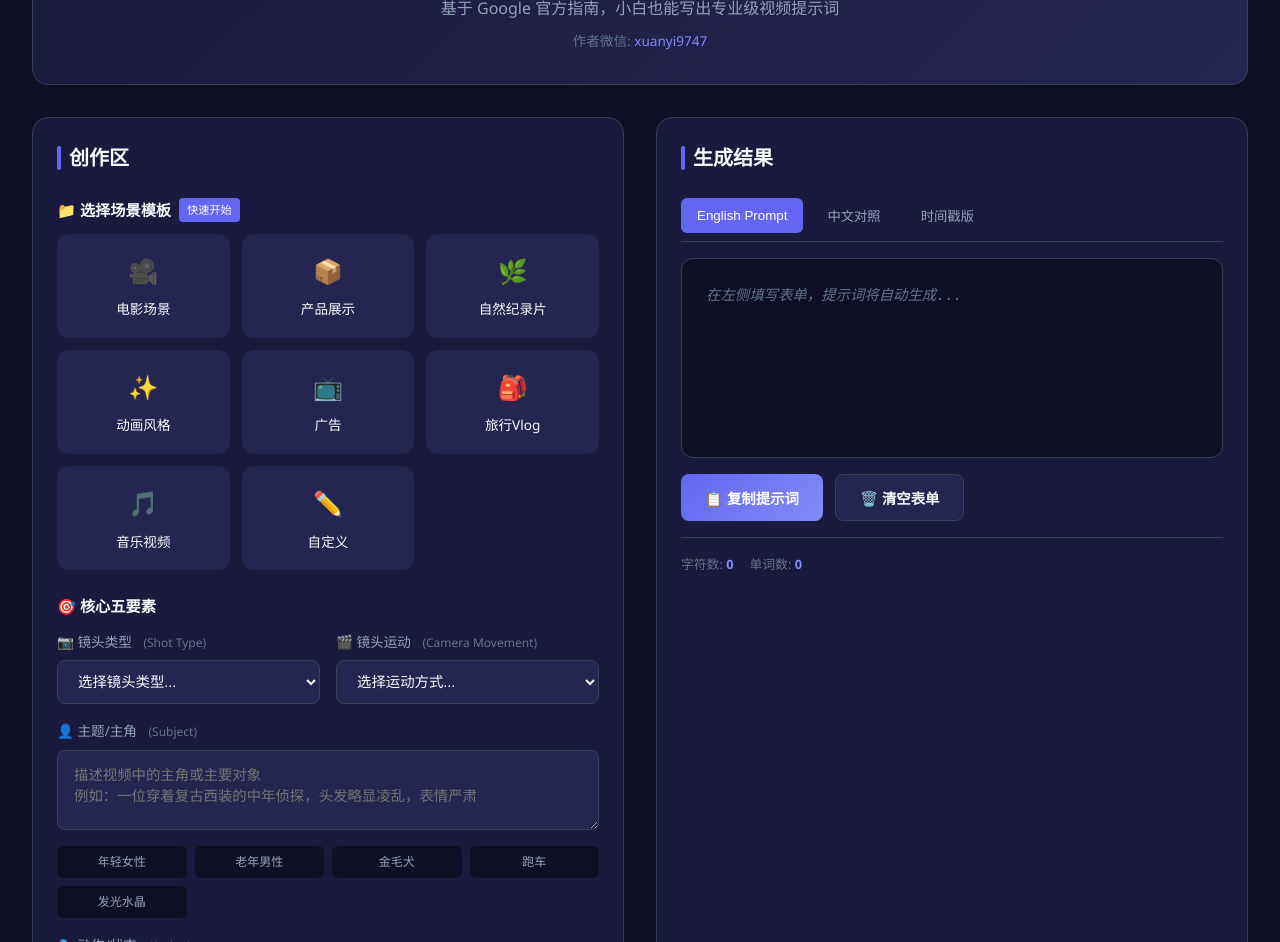
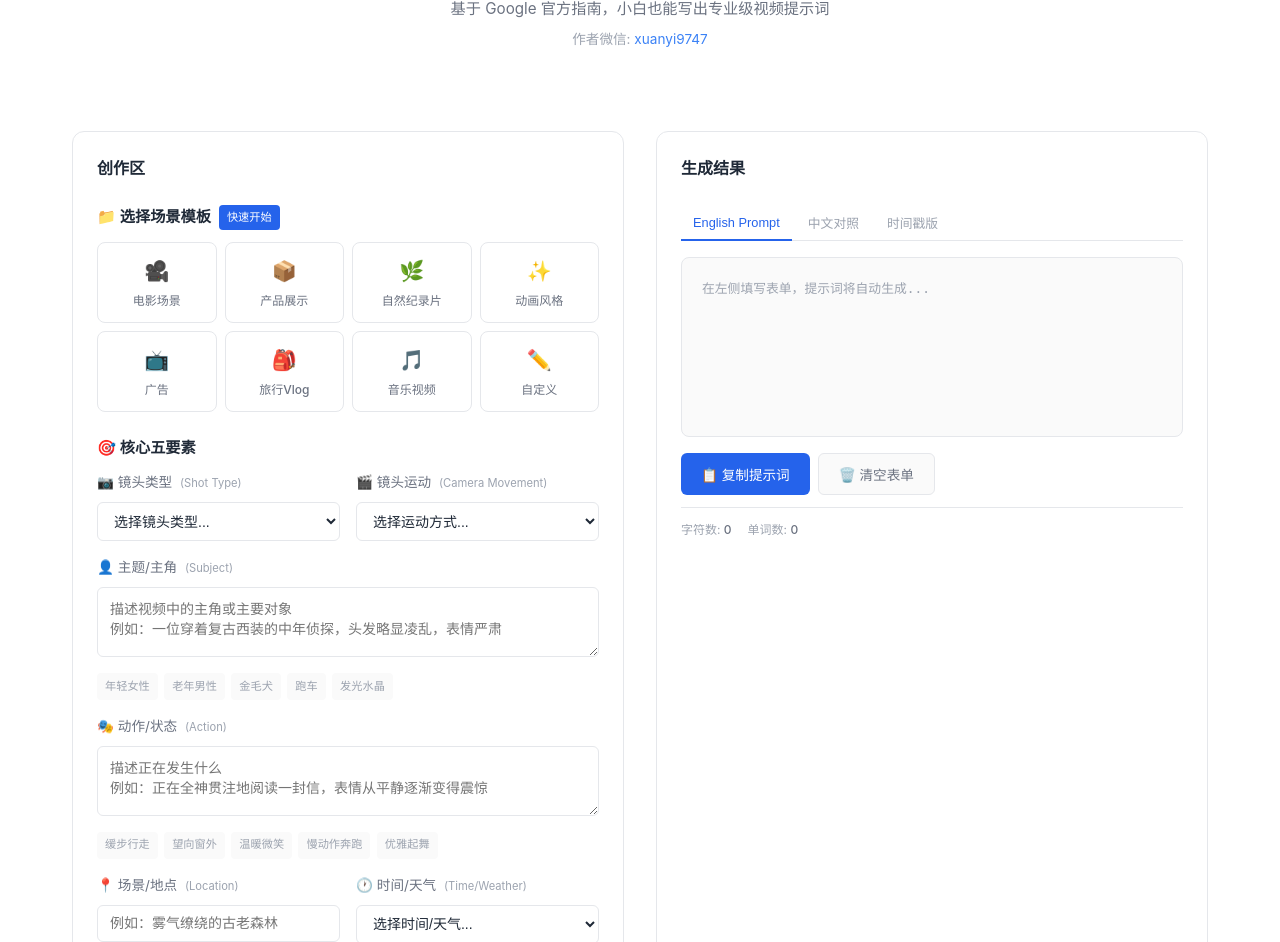
Before and after one commit to xuanxuan1983/veo-prompt-generator, a plain HTML site: page index.html in a window 1280 px wide. Shown: the part 128-1070 px from the top of the page. Drawn offline with Linux system fonts and the light colour scheme.

Commit message:
Redesign: Light minimalist style

```diff
--- a/index.html
+++ b/index.html
@@ -7,16 +7,16 @@
     <title>Veo 视频提示词生成器 | Video Prompt Generator</title>
     <style>
         :root {
-            --bg-primary: #0f0f23;
-            --bg-secondary: #1a1a3e;
-            --bg-tertiary: #252552;
-            --accent-primary: #6366f1;
-            --accent-secondary: #818cf8;
-            --accent-glow: rgba(99, 102, 241, 0.3);
-            --text-primary: #f8fafc;
-            --text-secondary: #94a3b8;
-            --text-muted: #64748b;
-            --border-color: #334155;
+            --bg-primary: #ffffff;
+            --bg-secondary: #fafafa;
+            --bg-tertiary: #f5f5f5;
+            --accent-primary: #2563eb;
+            --accent-secondary: #3b82f6;
+            --accent-glow: rgba(37, 99, 235, 0.1);
+            --text-primary: #1f2937;
+            --text-secondary: #6b7280;
+            --text-muted: #9ca3af;
+            --border-color: #e5e7eb;
             --success: #10b981;
             --warning: #f59e0b;
         }
@@ -28,7 +28,7 @@
         }
 
         body {
-            font-family: 'Segoe UI', system-ui, -apple-system, sans-serif;
+            font-family: -apple-system, BlinkMacSystemFont, 'Segoe UI', Roboto, 'Helvetica Neue', sans-serif;
             background: var(--bg-primary);
             color: var(--text-primary);
             min-height: 100vh;
@@ -36,32 +36,29 @@
         }
 
         .container {
-            max-width: 1400px;
+            max-width: 1200px;
             margin: 0 auto;
             padding: 2rem;
         }
 
         header {
             text-align: center;
-            margin-bottom: 2rem;
-            padding: 2rem;
-            background: linear-gradient(135deg, var(--bg-secondary) 0%, var(--bg-tertiary) 100%);
-            border-radius: 16px;
-            border: 1px solid var(--border-color);
+            margin-bottom: 2.5rem;
+            padding: 2.5rem 2rem;
         }
 
         header h1 {
-            font-size: 2rem;
-            background: linear-gradient(135deg, var(--accent-primary), var(--accent-secondary));
-            -webkit-background-clip: text;
-            -webkit-text-fill-color: transparent;
-            background-clip: text;
+            font-size: 1.75rem;
+            font-weight: 600;
+            color: var(--text-primary);
             margin-bottom: 0.5rem;
+            letter-spacing: -0.02em;
         }
 
         header p {
             color: var(--text-secondary);
-            font-size: 1rem;
+            font-size: 0.95rem;
+            font-weight: 400;
         }
 
         .main-layout {
@@ -77,66 +74,60 @@
         }
 
         .panel {
-            background: var(--bg-secondary);
-            border-radius: 16px;
+            background: var(--bg-primary);
+            border-radius: 12px;
             padding: 1.5rem;
             border: 1px solid var(--border-color);
         }
 
         .panel-title {
-            font-size: 1.25rem;
+            font-size: 1rem;
             font-weight: 600;
             margin-bottom: 1.5rem;
-            display: flex;
-            align-items: center;
-            gap: 0.5rem;
+            color: var(--text-primary);
         }
 
         .panel-title::before {
-            content: '';
-            width: 4px;
-            height: 24px;
-            background: var(--accent-primary);
-            border-radius: 2px;
+            display: none;
         }
 
         /* Templates Section */
         .templates-grid {
             display: grid;
-            grid-template-columns: repeat(auto-fill, minmax(140px, 1fr));
-            gap: 0.75rem;
+            grid-template-columns: repeat(auto-fill, minmax(100px, 1fr));
+            gap: 0.5rem;
             margin-bottom: 1.5rem;
         }
 
         .template-card {
-            padding: 1rem;
-            background: var(--bg-tertiary);
-            border-radius: 12px;
+            padding: 0.75rem;
+            background: var(--bg-primary);
+            border-radius: 8px;
             cursor: pointer;
-            transition: all 0.3s ease;
-            border: 2px solid transparent;
+            transition: all 0.2s ease;
+            border: 1px solid var(--border-color);
             text-align: center;
         }
 
         .template-card:hover {
-            transform: translateY(-2px);
             border-color: var(--accent-primary);
-            box-shadow: 0 4px 20px var(--accent-glow);
+            background: var(--bg-secondary);
         }
 
         .template-card.active {
             border-color: var(--accent-primary);
-            background: linear-gradient(135deg, var(--bg-tertiary), rgba(99, 102, 241, 0.2));
+            background: rgba(37, 99, 235, 0.05);
         }
 
         .template-icon {
-            font-size: 1.5rem;
-            margin-bottom: 0.5rem;
+            font-size: 1.25rem;
+            margin-bottom: 0.25rem;
         }
 
         .template-name {
-            font-size: 0.85rem;
+            font-size: 0.75rem;
             font-weight: 500;
+            color: var(--text-secondary);
         }
 
         /* Form Elements */
@@ -188,22 +179,22 @@
         }
 
         .label-hint {
-            font-size: 0.75rem;
+            font-size: 0.7rem;
             color: var(--text-muted);
-            margin-left: 0.5rem;
+            margin-left: 0.25rem;
         }
 
         input,
         select,
         textarea {
             width: 100%;
-            padding: 0.75rem 1rem;
-            background: var(--bg-tertiary);
+            padding: 0.6rem 0.75rem;
+            background: var(--bg-primary);
             border: 1px solid var(--border-color);
-            border-radius: 8px;
+            border-radius: 6px;
             color: var(--text-primary);
-            font-size: 0.9rem;
-            transition: all 0.2s ease;
+            font-size: 0.875rem;
+            transition: border-color 0.2s ease;
         }
 
         input:focus,
@@ -211,11 +202,10 @@
         textarea:focus {
             outline: none;
             border-color: var(--accent-primary);
-            box-shadow: 0 0 0 3px var(--accent-glow);
         }
 
         textarea {
-            min-height: 80px;
+            min-height: 70px;
             resize: vertical;
         }
 
@@ -225,35 +215,35 @@
 
         /* Collapsible Sections */
         .collapsible {
-            margin-bottom: 1rem;
+            margin-bottom: 0.75rem;
         }
 
         .collapsible-header {
             display: flex;
             align-items: center;
             justify-content: space-between;
-            padding: 0.75rem 1rem;
-            background: var(--bg-tertiary);
-            border-radius: 8px;
+            padding: 0.6rem 0.75rem;
+            background: var(--bg-secondary);
+            border-radius: 6px;
             cursor: pointer;
-            transition: all 0.2s ease;
+            transition: background 0.2s ease;
+            font-size: 0.875rem;
+            color: var(--text-secondary);
         }
 
         .collapsible-header:hover {
-            background: var(--bg-primary);
+            background: var(--bg-tertiary);
         }
 
         .collapsible-header.active {
-            border-radius: 8px 8px 0 0;
+            border-radius: 6px 6px 0 0;
         }
 
         .collapsible-content {
             display: none;
             padding: 1rem;
-            background: var(--bg-primary);
-            border-radius: 0 0 8px 8px;
-            border: 1px solid var(--border-color);
-            border-top: none;
+            background: var(--bg-secondary);
+            border-radius: 0 0 6px 6px;
         }
 
         .collapsible-content.show {
@@ -262,6 +252,7 @@
 
         .chevron {
             transition: transform 0.2s ease;
+            font-size: 0.75rem;
         }
 
         .collapsible-header.active .chevron {
@@ -275,13 +266,13 @@
         }
 
         .output-box {
-            background: var(--bg-primary);
-            border-radius: 12px;
-            padding: 1.5rem;
-            min-height: 200px;
-            font-family: 'Consolas', 'Monaco', monospace;
-            font-size: 0.9rem;
-            line-height: 1.8;
+            background: var(--bg-secondary);
+            border-radius: 8px;
+            padding: 1.25rem;
+            min-height: 180px;
+            font-family: 'SF Mono', 'Monaco', 'Consolas', monospace;
+            font-size: 0.8rem;
+            line-height: 1.7;
             white-space: pre-wrap;
             word-break: break-word;
             border: 1px solid var(--border-color);
@@ -290,7 +281,7 @@
 
         .output-placeholder {
             color: var(--text-muted);
-            font-style: italic;
+            font-style: normal;
         }
 
         .output-section {
@@ -298,8 +289,8 @@
         }
 
         .output-label {
-            font-size: 0.75rem;
-            color: var(--accent-secondary);
+            font-size: 0.7rem;
+            color: var(--text-muted);
             text-transform: uppercase;
             letter-spacing: 0.05em;
             margin-bottom: 0.5rem;
@@ -307,36 +298,36 @@
 
         /* Buttons */
         .btn {
-            padding: 0.75rem 1.5rem;
+            padding: 0.6rem 1.25rem;
             border: none;
-            border-radius: 8px;
-            font-size: 0.9rem;
-            font-weight: 600;
+            border-radius: 6px;
+            font-size: 0.85rem;
+            font-weight: 500;
             cursor: pointer;
-            transition: all 0.2s ease;
+            transition: all 0.15s ease;
             display: inline-flex;
             align-items: center;
-            gap: 0.5rem;
+            gap: 0.4rem;
         }
 
         .btn-primary {
-            background: linear-gradient(135deg, var(--accent-primary), var(--accent-secondary));
+            background: var(--accent-primary);
             color: white;
         }
 
         .btn-primary:hover {
-            transform: translateY(-2px);
-            box-shadow: 0 4px 20px var(--accent-glow);
+            background: var(--accent-secondary);
         }
 
         .btn-secondary {
-            background: var(--bg-tertiary);
-            color: var(--text-primary);
+            background: var(--bg-secondary);
+            color: var(--text-secondary);
             border: 1px solid var(--border-color);
         }
 
         .btn-secondary:hover {
             border-color: var(--accent-primary);
+            color: var(--accent-primary);
         }
 
         .btn-success {
@@ -346,7 +337,7 @@
 
         .btn-group {
             display: flex;
-            gap: 0.75rem;
+            gap: 0.5rem;
             flex-wrap: wrap;
         }
 
@@ -397,21 +388,20 @@
 
         /* Helper Text */
         .helper-grid {
-            display: grid;
-            grid-template-columns: repeat(auto-fill, minmax(120px, 1fr));
-            gap: 0.5rem;
+            display: flex;
+            flex-wrap: wrap;
+            gap: 0.4rem;
             margin-top: 0.5rem;
         }
 
         .helper-chip {
-            padding: 0.4rem 0.6rem;
-            background: var(--bg-primary);
-            border-radius: 6px;
-            font-size: 0.75rem;
-            color: var(--text-secondary);
+            padding: 0.3rem 0.5rem;
+            background: var(--bg-secondary);
+            border-radius: 4px;
+            font-size: 0.7rem;
+            color: var(--text-muted);
             cursor: pointer;
-            transition: all 0.2s ease;
-            text-align: center;
+            transition: all 0.15s ease;
         }
 
         .helper-chip:hover {
@@ -422,29 +412,31 @@
         /* Tab System */
         .tabs {
             display: flex;
-            gap: 0.5rem;
+            gap: 0.25rem;
             margin-bottom: 1rem;
             border-bottom: 1px solid var(--border-color);
-            padding-bottom: 0.5rem;
         }
 
         .tab {
-            padding: 0.5rem 1rem;
+            padding: 0.5rem 0.75rem;
             background: transparent;
             border: none;
-            color: var(--text-secondary);
+            color: var(--text-muted);
             cursor: pointer;
-            border-radius: 6px;
-            transition: all 0.2s ease;
+            border-radius: 4px 4px 0 0;
+            transition: color 0.15s ease;
+            font-size: 0.8rem;
         }
 
         .tab:hover {
-            background: var(--bg-tertiary);
+            color: var(--text-primary);
         }
 
         .tab.active {
-            background: var(--accent-primary);
-            color: white;
+            background: transparent;
+            color: var(--accent-primary);
+            border-bottom: 2px solid var(--accent-primary);
+            margin-bottom: -1px;
         }
 
         .tab-content {
@@ -459,19 +451,19 @@
         .stats {
             display: flex;
             gap: 1rem;
-            margin-top: 1rem;
-            padding-top: 1rem;
+            margin-top: 0.75rem;
+            padding-top: 0.75rem;
             border-top: 1px solid var(--border-color);
         }
 
         .stat {
-            font-size: 0.8rem;
+            font-size: 0.75rem;
             color: var(--text-muted);
         }
 
         .stat-value {
-            color: var(--accent-secondary);
-            font-weight: 600;
+            color: var(--text-secondary);
+            font-weight: 500;
         }
     </style>
 </head>
```
